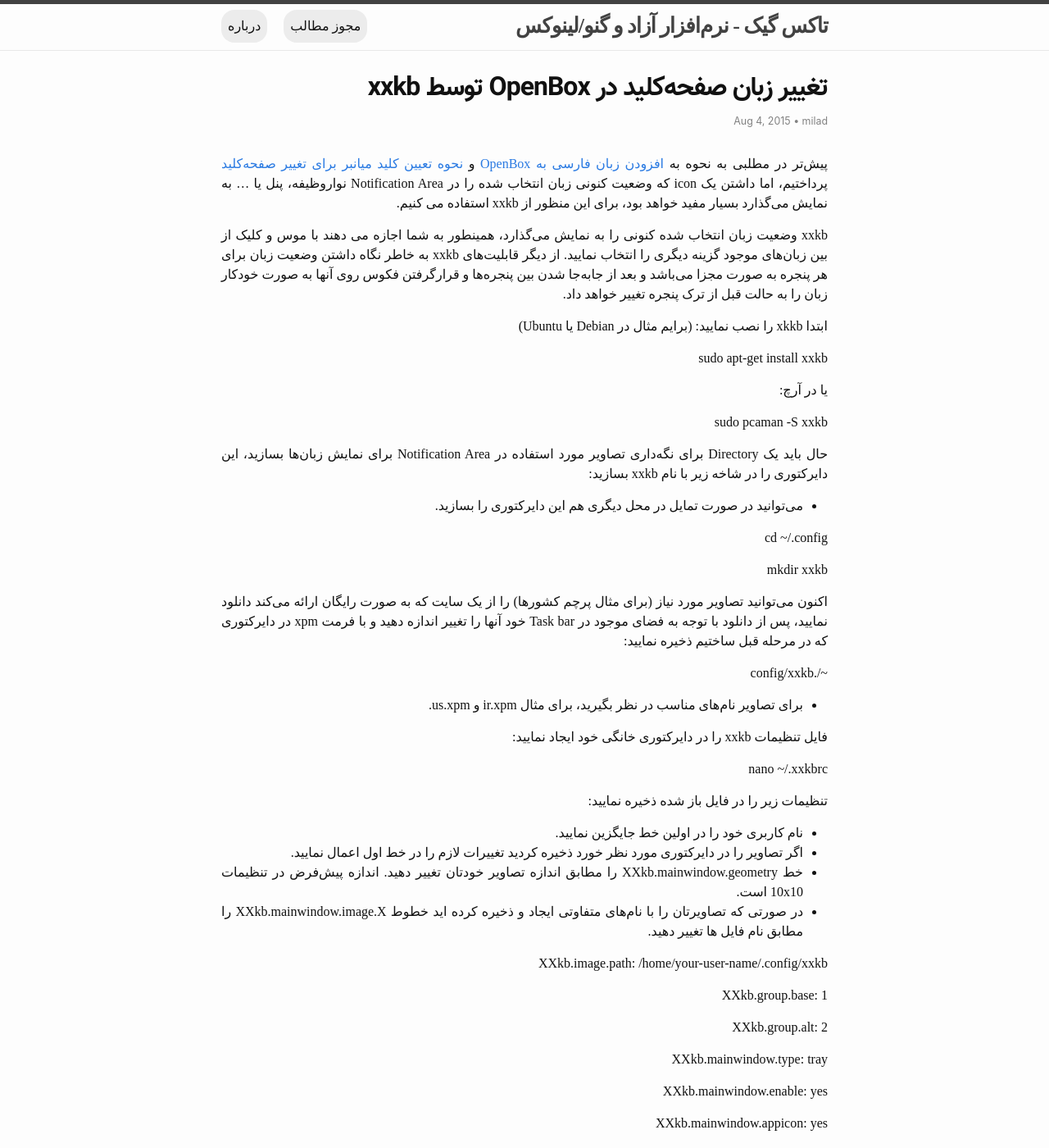
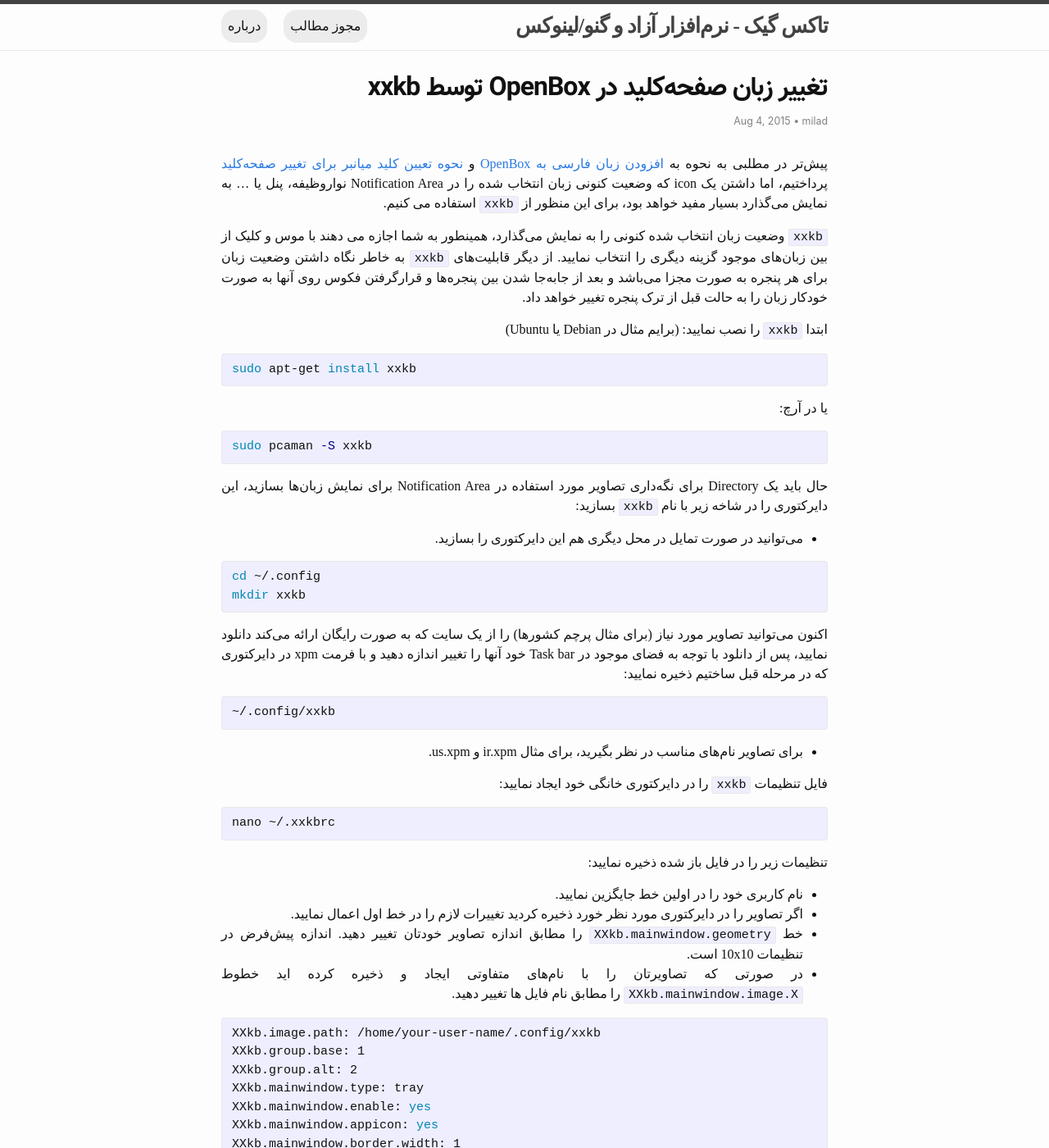
Before and after one commit to Ravexina/tuxgeek, a Jekyll site: the page built from _posts/2015-08-04-تغییر-زبان-صفحه‌کلید-در-openbox-توسط-xxkb.md, in a window 1280 px wide and 1400 px high. Shown: the whole window at 82% size. Built offline with Jekyll 4.4.1, drawn with Linux system fonts in a browser that asks for light colours; some web fonts are replaced; some of the changed text lies outside the part shown.

Commit message:
Add code highlighting

```diff
--- a/_posts/2015-08-04-تغییر-زبان-صفحه‌کلید-در-openbox-توسط-xxkb.md
+++ b/_posts/2015-08-04-تغییر-زبان-صفحه‌کلید-در-openbox-توسط-xxkb.md
@@ -17,100 +17,82 @@
 
 پیش‌تر در مطلبی به نحوه به
 [افزودن زبان فارسی به OpenBox ](http://tuxgeek.ir/%da%af%d9%86%d9%88-%d9%84%db%8c%d9%86%d9%88%da%a9%d8%b3/%d8%a7%d9%81%d8%b2%d9%88%d8%af%d9%86-%d8%b2%d8%a8%d8%a7%d9%86-%d9%81%d8%a7%d8%b1%d8%b3%db%8c-%d8%a8%d9%87-openbox)و
-[نحوه تعیین کلید میانبر برای تغییر صفحه‌کلید](http://tuxgeek.ir/%da%af%d9%86%d9%88-%d9%84%db%8c%d9%86%d9%88%da%a9%d8%b3/%d8%a7%d9%81%d8%b2%d9%88%d8%af%d9%86-%d8%b2%d8%a8%d8%a7%d9%86-%d9%81%d8%a7%d8%b1%d8%b3%db%8c-%d8%a8%d9%87-openbox) پرداختیم، اما داشتن یک icon که وضعیت کنونی زبان انتخاب شده را در Notification Area نواروظیفه، پنل یا ... به نمایش می‌گذارد بسیار مفید خواهد بود، برای این منظور از xxkb استفاده می کنیم.
+[نحوه تعیین کلید میانبر برای تغییر صفحه‌کلید](http://tuxgeek.ir/%da%af%d9%86%d9%88-%d9%84%db%8c%d9%86%d9%88%da%a9%d8%b3/%d8%a7%d9%81%d8%b2%d9%88%d8%af%d9%86-%d8%b2%d8%a8%d8%a7%d9%86-%d9%81%d8%a7%d8%b1%d8%b3%db%8c-%d8%a8%d9%87-openbox) پرداختیم، اما داشتن یک icon که وضعیت کنونی زبان انتخاب شده را در Notification Area نواروظیفه، پنل یا ... به نمایش می‌گذارد بسیار مفید خواهد بود، برای این منظور از `xxkb` استفاده می کنیم.
 
-xxkb وضعیت زبان انتخاب شده کنونی را به نمایش می‌گذارد، همینطور به شما اجازه می دهند با موس و کلیک از بین زبان‌های موجود گزینه دیگری را انتخاب نمایید. از دیگر قابلیت‌های xxkb به‌ خاطر نگاه داشتن وضعیت زبان برای هر پنجره به صورت مجزا می‌باشد و بعد از جابه‌جا شدن بین پنجره‌ها و قرارگرفتن فکوس روی آنها به صورت خودکار زبان را به حالت قبل از ترک پنجره تغییر خواهد داد.
+`xxkb` وضعیت زبان انتخاب شده کنونی را به نمایش می‌گذارد، همینطور به شما اجازه می دهند با موس و کلیک از بین زبان‌های موجود گزینه دیگری را انتخاب نمایید. از دیگر قابلیت‌های `xxkb` به‌ خاطر نگاه داشتن وضعیت زبان برای هر پنجره به صورت مجزا می‌باشد و بعد از جابه‌جا شدن بین پنجره‌ها و قرارگرفتن فکوس روی آنها به صورت خودکار زبان را به حالت قبل از ترک پنجره تغییر خواهد داد.
 
-ابتدا xkkb را نصب نمایید: (برایم مثال در Debian یا Ubuntu)
-
+ابتدا `xxkb` را نصب نمایید: (برایم مثال در Debian یا Ubuntu)
+{% highlight bash %}
 sudo apt-get install xxkb
-
+{% endhighlight %}
 یا در آرچ:
-
+{% highlight bash %}
 sudo pcaman -S xxkb
-
-حال باید یک Directory برای نگه‌داری تصاویر مورد استفاده در Notification Area برای نمایش زبان‌ها بسازید، این دایرکتوری را در شاخه زیر با نام xxkb بسازید:
+{% endhighlight %}
+حال باید یک Directory برای نگه‌داری تصاویر مورد استفاده در Notification Area برای نمایش زبان‌ها بسازید، این دایرکتوری را در شاخه زیر با نام `xxkb` بسازید:
 
 - می‌توانید در صورت تمایل در محل دیگری هم این دایرکتوری را بسازید.
-
+{% highlight bash %}
 cd ~/.config
-
 mkdir xxkb
+{% endhighlight %}
 
 اکنون می‌توانید تصاویر مورد نیاز (برای مثال پرچم کشورها) را از یک سایت که به صورت رایگان ارائه می‌کند دانلود نمایید، پس از دانلود با توجه به فضای موجود در Task bar خود آنها را تغییر اندازه دهید و با فرمت xpm در دایرکتوری که در مرحله قبل ساختیم ذخیره نمایید:
-
+{% highlight bash %}
 ~/.config/xxkb
-
+{% endhighlight %}
 - برای تصاویر نام‌های مناسب در نظر بگیرید، برای مثال ir.xpm و us.xpm.
 
-فایل تنظیمات xxkb را در دایرکتوری خانگی خود ایجاد نمایید:
-
+فایل تنظیمات `xxkb` را در دایرکتوری خانگی خود ایجاد نمایید:
+{% highlight bash %}
 nano ~/.xxkbrc
-
+{% endhighlight %}
 تنظیمات زیر را در فایل باز شده ذخیره نمایید:
 
 - نام کاربری خود را در اولین خط جایگزین نمایید.
 - اگر تصاویر را در دایرکتوری مورد نظر خورد ذخیره کردید تغییرات لازم را در خط اول اعمال نمایید.
-- خط XXkb.mainwindow.geometry را مطابق اندازه تصاویر خودتان تغییر دهید. اندازه پیش‌فرض در تنظیمات 10x10 است.
-- در صورتی که تصاویرتان را با نام‌های متفاوتی ایجاد و ذخیره کرده اید خطوط XXkb.mainwindow.image.X را مطابق نام فایل ها تغییر دهید.
-
+- خط `XXkb.mainwindow.geometry` را مطابق اندازه تصاویر خودتان تغییر دهید. اندازه پیش‌فرض در تنظیمات 10x10 است.
+- در صورتی که تصاویرتان را با نام‌های متفاوتی ایجاد و ذخیره کرده اید خطوط `XXkb.mainwindow.image.X` را مطابق نام فایل ها تغییر دهید.
+{% highlight bash %}
 XXkb.image.path: /home/your-user-name/.config/xxkb
-
 XXkb.group.base: 1
-
 XXkb.group.alt: 2
-
 XXkb.mainwindow.type: tray
-
 XXkb.mainwindow.enable: yes
-
 XXkb.mainwindow.appicon: yes
-
 XXkb.mainwindow.border.width: 1
-
 XXkb.mainwindow.label.enable: no
-
 XXkb.mainwindow.border.color: white
-
-XXkb.mainwindow.geometry:
-10x10+0+0
-
-XXkb.mainwindow.image.1:
-us.xpm
-
-XXkb.mainwindow.image.2:
-ir.xpm
-
+XXkb.mainwindow.geometry: 10x10+0+0
+XXkb.mainwindow.image.1: us.xpm
+XXkb.mainwindow.image.2: ir.xpm
 XXkb.mainwindow.image.3:
-
 XXkb.mainwindow.image.4:
-
 XXkb.mainwindow._delete: no
-
 XXkb.button.enable: no
-
 XXkb.controls.focusout: no
-
 XXkb.controls.two_state: no
-
 XXkb.controls.add_when_start: yes
-
 XXkb.controls.add_when_create: yes
-
 XXkb.controls.add_when_change: no
-
-نهایتا xxkb را در فایل autostart قرار دهید، برای این منظور:
-
+{% endhighlight %}
+نهایتا `xxkb` را در فایل `autostart` قرار دهید، برای این منظور:
+{% highlight bash %}
 sudo nano ~/.config/openbox/autostart
-و xxkb را در آن قرار داده و ذخیره نمایید:
-
+{% endhighlight %}
+و `xxkb` را در آن قرار داده و ذخیره نمایید:
+{% highlight bash %}
 (sleep 3s && xxkb &)
+{% endhighlight %}
 
 دستور فوق ۳ ثانیه پس از بالا آمدن محیط OpenBox اجرا خواهد شد.
 
-و برای اینکه xxkb را بدون نیاز به راه اندازی مجدد سیستم به‌کار بگیرید دستور زیر را اجرا نمایید:
+و برای اینکه `xxkb` را بدون نیاز به راه اندازی مجدد سیستم به‌کار بگیرید دستور زیر را اجرا نمایید:
+{% highlight bash %}
+xxkb &
+{% endhighlight %}
 
-xxkb &
+منابع: [ویکی مانجارو][manjaro-wiki] و `man xxkb`
 
-منابع:
-ویکی Manjarooو man xxkb
+
+[manjaro-wiki]: https://wiki.manjaro.org/index.php?title=Main_Page
```
